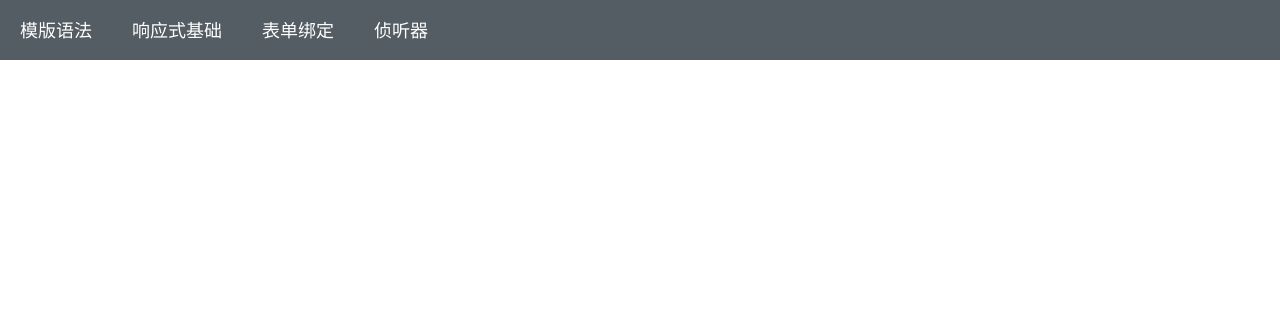
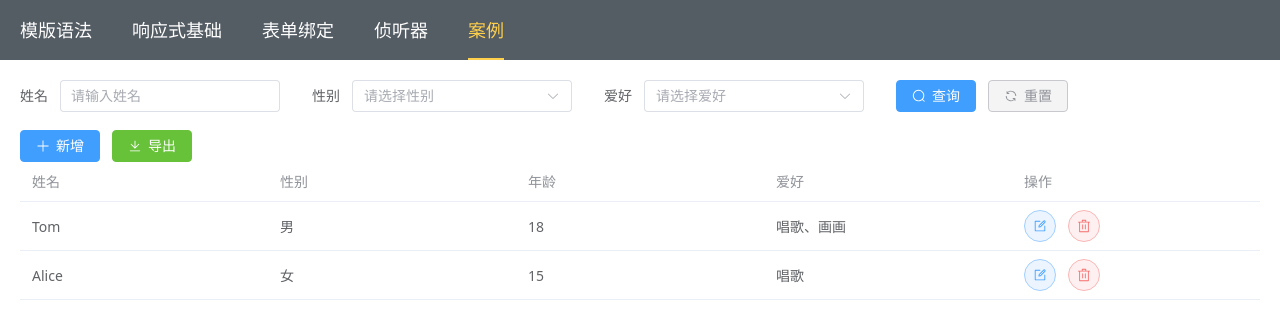
Before and after one commit to lyx0903/liu-vue3-project, a Vue app: page /Demo in a window 1280 px wide. Before the commit this address had no page. Shown: the top 330 px of the page. Built offline with nearby package versions, Linux system fonts and the light colour scheme.

Commit message:
新增demo页面,实现查询、重置、单条删除功能

```diff
--- a/src/App.vue
+++ b/src/App.vue
@@ -16,6 +16,7 @@
       <router-link to="/Reactivity" class="nav-link">响应式基础</router-link>
       <router-link to="/FormBinding" class="nav-link">表单绑定</router-link>
       <router-link to="/Watchers" class="nav-link">侦听器</router-link>
+      <router-link to="/Demo" class="nav-link">案例</router-link>
     </nav>
 
     <!-- 路由出口：匹配的组件将在这里渲染 -->
--- a/src/main.js
+++ b/src/main.js
@@ -1,5 +1,7 @@
 import { createApp } from "vue";
 import "./style.css";
+import ElementPlus from "element-plus";
+import "element-plus/dist/index.css";
 import App from "./App.vue";
 import router from "./router"; // 引入路由配置
 
@@ -14,6 +16,7 @@ const app = createApp(App);
 // app.component('TodoDeleteButton', TodoDeleteButton)
 
 app.use(router);
+app.use(ElementPlus);
 // 应用实例必须在调用了 .mount() 方法后才会渲染出来。该方法接收一个“容器”参数，可以是一个实际的 DOM 元素或是一个 CSS 选择器字符串
 app.mount("#app");
 
--- a/src/router/index.js
+++ b/src/router/index.js
@@ -12,6 +12,7 @@ import TemplateSyntax from "../views/TemplateSyntax.vue";
 import Reactivity from "../views/Reactivity.vue";
 import FormBinding from "../views/FormBinding.vue";
 import Watchers from "../views/Watchers.vue";
+import Demo from "../views/Demo.vue";
 
 // 路由规则
 const routes = [
@@ -35,6 +36,11 @@ const routes = [
     name: "侦听器",
     component: Watchers,
   },
+  {
+    path: "/Demo",
+    name: "案例",
+    component: Demo,
+  },
   // {
   //   path: '/about',
   //   name: 'About',
--- /dev/null
+++ b/src/views/Demo.vue
@@ -0,0 +1,237 @@
+<template>
+  <div class="wrap">
+    <!-- ==================== 查询条件 ==================== -->
+    <el-form
+      :inline="true"
+      :model="formInline"
+      class="demo-form-inline"
+      ref="formRef"
+    >
+      <el-form-item label="姓名" prop="name">
+        <el-input
+          v-model="formInline.name"
+          placeholder="请输入姓名"
+          clearable
+        />
+      </el-form-item>
+      <el-form-item label="性别" prop="sex">
+        <el-select v-model="formInline.sex" placeholder="请选择性别" clearable>
+          <el-option label="男" value="man" />
+          <el-option label="女" value="women" />
+        </el-select>
+      </el-form-item>
+      <el-form-item label="爱好" prop="hobby">
+        <el-select
+          v-model="formInline.hobby"
+          multiple
+          collapse-tags
+          collapse-tags-tooltip
+          placeholder="请选择爱好"
+        >
+          <el-option
+            v-for="item in options"
+            :key="item.value"
+            :label="item.label"
+            :value="item.value"
+          />
+        </el-select>
+      </el-form-item>
+      <el-form-item>
+        <el-button type="primary" :icon="Search" @click="search"
+          >查询</el-button
+        >
+        <el-button type="info" :icon="Refresh" @click="reset" plain
+          >重置</el-button
+        >
+      </el-form-item>
+    </el-form>
+
+    <el-button type="primary" :icon="Plus" class="!ml-0" @click="openAddDialog"
+      >新增</el-button
+    >
+    <el-button type="success" :icon="Download">导出</el-button>
+    <!-- ==================== 表格 ==================== -->
+    <el-table :data="tableData" style="width: 100%">
+      <el-table-column prop="name" label="姓名" />
+      <el-table-column prop="sex" label="性别">
+        <!-- 显示时转换为中文 -->
+        <template #default="scope">
+          {{ scope.row.sex === "man" ? "男" : "女" }}
+        </template>
+      </el-table-column>
+      <el-table-column prop="age" label="年龄" />
+      <el-table-column prop="hobby" label="爱好">
+        <!-- 显示时转换为中文标签 -->
+        <template #default="scope">
+          {{ scope.row.hobby.map((h) => getHobbyLabel(h)).join("、") }}
+        </template>
+      </el-table-column>
+      <el-table-column fixed="right" label="操作">
+        <template #default>
+          <el-button type="primary" :icon="Edit" plain circle />
+          <el-button
+            type="danger"
+            :icon="Delete"
+            plain
+            circle
+            @click="deleteRow"
+          />
+        </template>
+      </el-table-column>
+    </el-table>
+
+    <!-- ==================== 弹窗 ==================== -->
+    <el-dialog v-model="dialogFormVisible" title="新增" width="500">
+      <el-form :model="form" ref="addFormRef">
+        <el-form-item label="姓名" :label-width="formLabelWidth">
+          <el-input v-model="form.name" autocomplete="off" />
+        </el-form-item>
+        <el-form-item label="性别">
+          <el-select v-model="form.sex" clearable>
+            <el-option label="男" value="man" />
+            <el-option label="女" value="women" />
+          </el-select>
+        </el-form-item>
+        <el-form-item label="年龄">
+          <el-input-number
+            v-model="form.age"
+            :min="1"
+            :max="10"
+            controls-position="right"
+            @change="handleChange"
+          />
+        </el-form-item>
+        <el-form-item label="爱好">
+          <el-select
+            v-model="form.hobby"
+            multiple
+            collapse-tags
+            collapse-tags-tooltip
+          >
+            <el-option
+              v-for="item in options"
+              :key="item.value"
+              :label="item.label"
+              :value="item.value"
+            />
+          </el-select>
+        </el-form-item>
+      </el-form>
+      <template #footer>
+        <div class="dialog-footer">
+          <el-button @click="dialogFormVisible = false">取消</el-button>
+          <el-button type="primary" @click="addItem"> 提交 </el-button>
+        </div>
+      </template>
+    </el-dialog>
+  </div>
+</template>
+<script setup>
+import { reactive, ref, onMounted } from "vue";
+import {
+  Delete,
+  Edit,
+  Search,
+  Refresh,
+  Download,
+  Plus,
+} from "@element-plus/icons-vue";
+
+// 查询条件响应式对象声明
+const formInline = reactive({
+  name: "",
+  sex: "",
+  age: "",
+  hobby: [],
+});
+// 爱好下拉框
+const options = [
+  { value: "singing", label: "唱歌" },
+  { value: "dancing", label: "跳舞" },
+  { value: "drawing", label: "画画" },
+];
+
+// 表格引用
+const formRef = ref(null); // 表格引用 模板中 ref="xxx" 必须在脚本中用 ref(null) 创建对应的引用（const xxx = ref(null)），才能通过 xxx.value 获取到组件 / 元素实例。
+const tableData = ref([]); // 表格数据
+// 数据源
+const data = [
+  { name: "Tom", sex: "man", age: 18, hobby: ["singing", "drawing"] },
+  { name: "Alice", sex: "women", age: 15, hobby: ["singing"] },
+];
+
+// 根据爱好value获取显示标签（用于表格展示）
+const getHobbyLabel = (value) => {
+  const item = options.find((option) => option.value === value);
+  return item ? item.label : "";
+};
+
+// 查询
+const search = () => {
+  const filterData = data.filter((item) => {
+    const nameMatch = !formInline.name || item.name.includes(formInline.name);
+    const sexMatch = !formInline.sex || item.sex === formInline.sex;
+    const hobbyMtch =
+      formInline.hobby.length === 0
+        ? true
+        : formInline.hobby.every((h) => {
+            item.hobby.inclouds(h);
+          });
+    return nameMatch && sexMatch && hobbyMtch; // 所有条件都满足才保留
+  });
+  tableData.value = filterData;
+};
+
+// 重置(清空查询条件去除表格过滤)
+const reset = () => {
+  if (formRef.value) {
+    formRef.value.resetFields(); // Element Plus 表单内置的重置方法
+    // 原理：将每个 prop 绑定的字段重置为 formInline 中的初始值
+    search(); // 重置后重新查询
+  }
+};
+//  初始加载全部数据
+onMounted(() => {
+  search();
+});
+
+// 删除行
+const deleteRow = (index) => {
+  tableData.value.splice(index, 1); //从index开始，删除一个元素
+};
+// ==================== 弹窗 ====================
+const dialogFormVisible = ref(false); //弹窗默认状态
+const addFormRef = ref(null);
+// 弹窗表单数据（初始为空）
+const form = reactive({
+  name: "",
+  sex: "",
+  age: "",
+  hobby: [],
+});
+
+const openAddDialog = () => {
+  dialogFormVisible.value = true;
+  if (addFormRef.value) {
+    addFormRef.value.resetFields();
+  }
+};
+
+const addItem = () => {
+  dialogFormVisible.value = false;
+};
+
+const handleChange = (value) => {
+  console.log(value);
+};
+</script>
+
+<style>
+.demo-form-inline .el-input {
+  --el-input-width: 220px;
+}
+
+.demo-form-inline .el-select {
+  --el-select-width: 220px;
+}
+</style>
```
